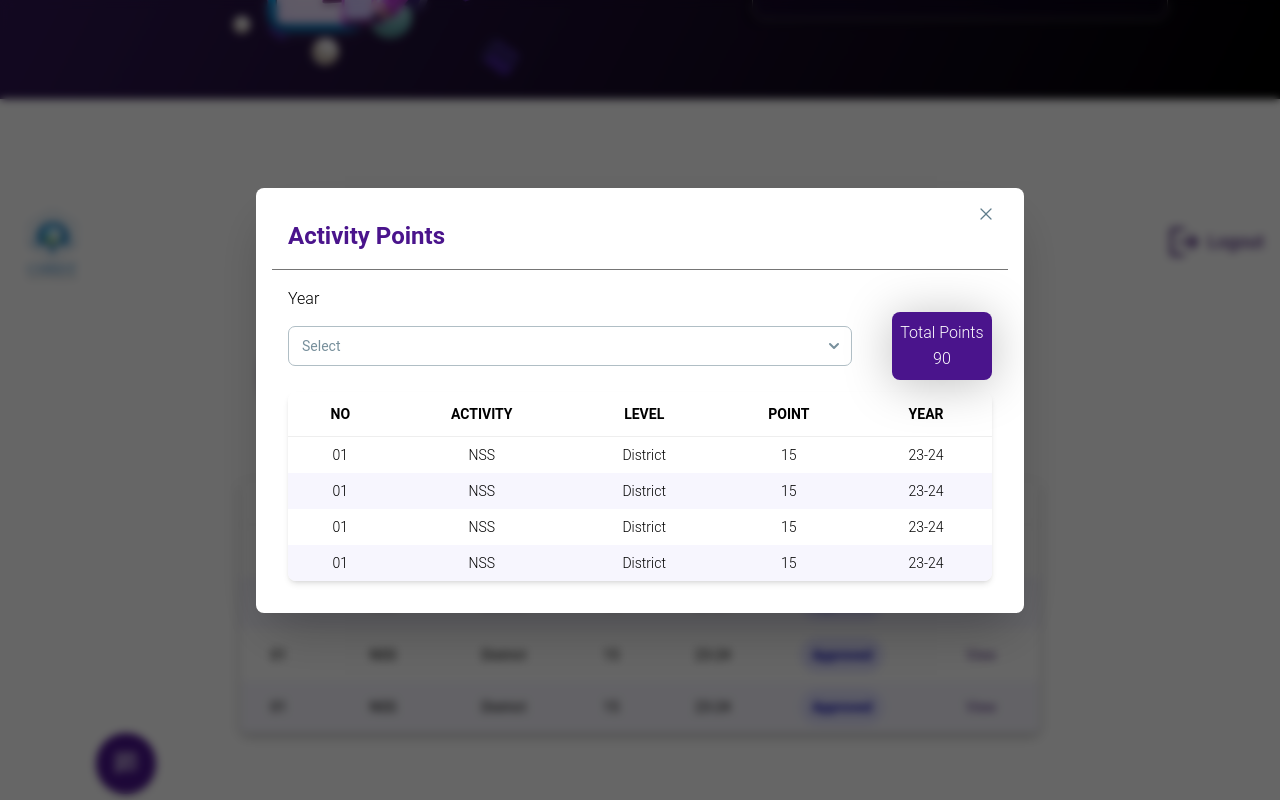
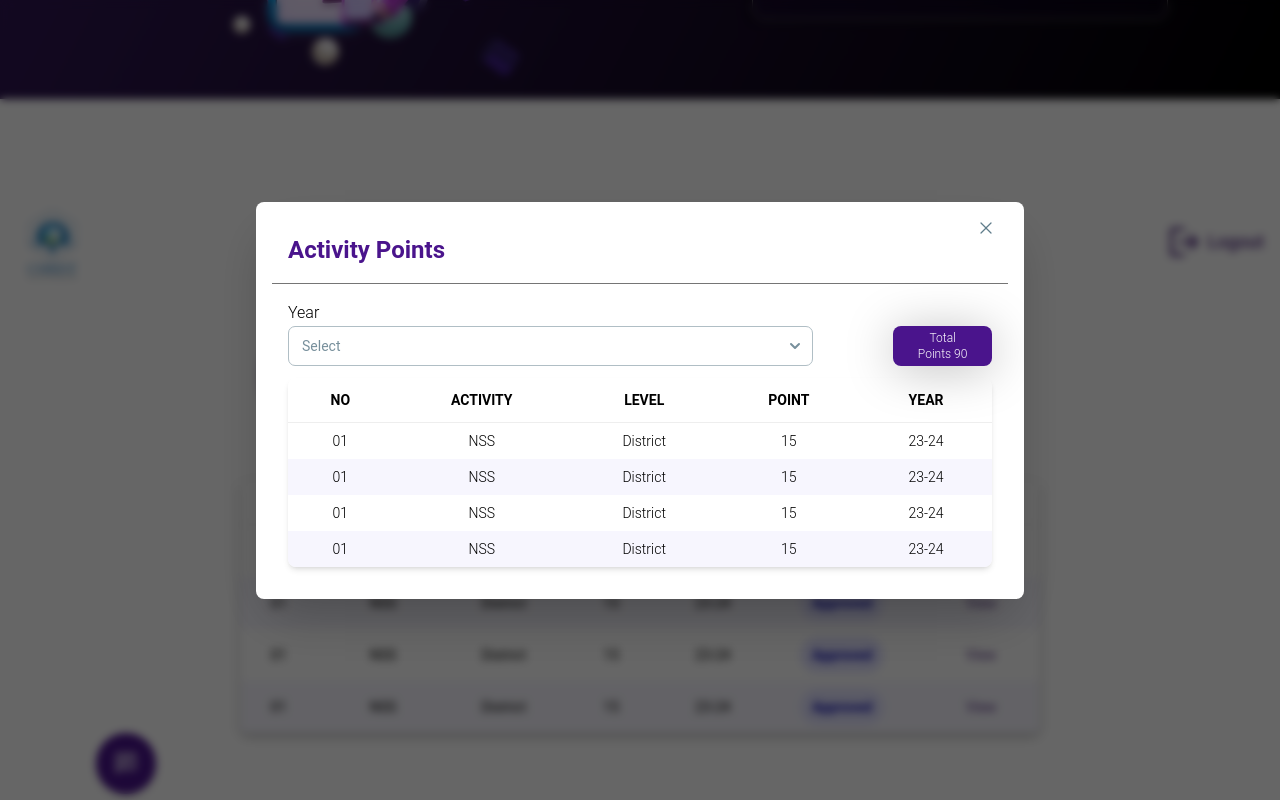
Before and after one commit to AlfrinP/client, a React (Vite) app: page / in a window 1280 px wide. Both pictures are taken after a click on the button "View Points". Shown: the part 497-1297 px from the top of the page. Built offline with nearby package versions, Linux system fonts and the light colour scheme.

Commit message:
made changes in Viewpointsmodal

```diff
--- a/index.html
+++ b/index.html
@@ -2,7 +2,7 @@
 <html lang="en">
   <head>
     <meta charset="UTF-8" />
-    <link rel="icon" type="image/svg+xml" href="/vite.svg" />
+    <link rel="icon" type="image/svg+xml" href="./src/assets/General/christ.png"/>
     <meta name="viewport" content="width=device-width, initial-scale=1.0" />
     <title>Activity Point Calculator</title>
   </head>
--- a/src/components/Dashboard/ViewPointsModal.jsx
+++ b/src/components/Dashboard/ViewPointsModal.jsx
@@ -25,15 +25,15 @@ function ViewPointsModal({ isOpen, handleOpen }) {
 
             <DialogBody className='flex flex-col border-t border-gray-600'>
             <h1 className='text-black'>Year</h1>
-            <div className='flex flex-row gap-10 center mb-3'>
+            <div className='flex flex-row gap-20 center mb-3'>
             <Select variant="outlined" label="Select">
                 <Option>22-23</Option>
                 <Option>23-24</Option>
                 <Option>24-25</Option>
                 <Option>25-26</Option>
               </Select>
-              <div className='bg-purple-900 w-fit p-2 rounded-lg box'>
-                <p className='text-center text-white'>Total Points 90</p>
+              <div className='bg-purple-900 w-fit py-1 px-5 rounded-lg box'>
+                <p className='text-center text-white text-xs'>Total Points 90</p>
               </div>
             </div>
                 <Table2 />
```
